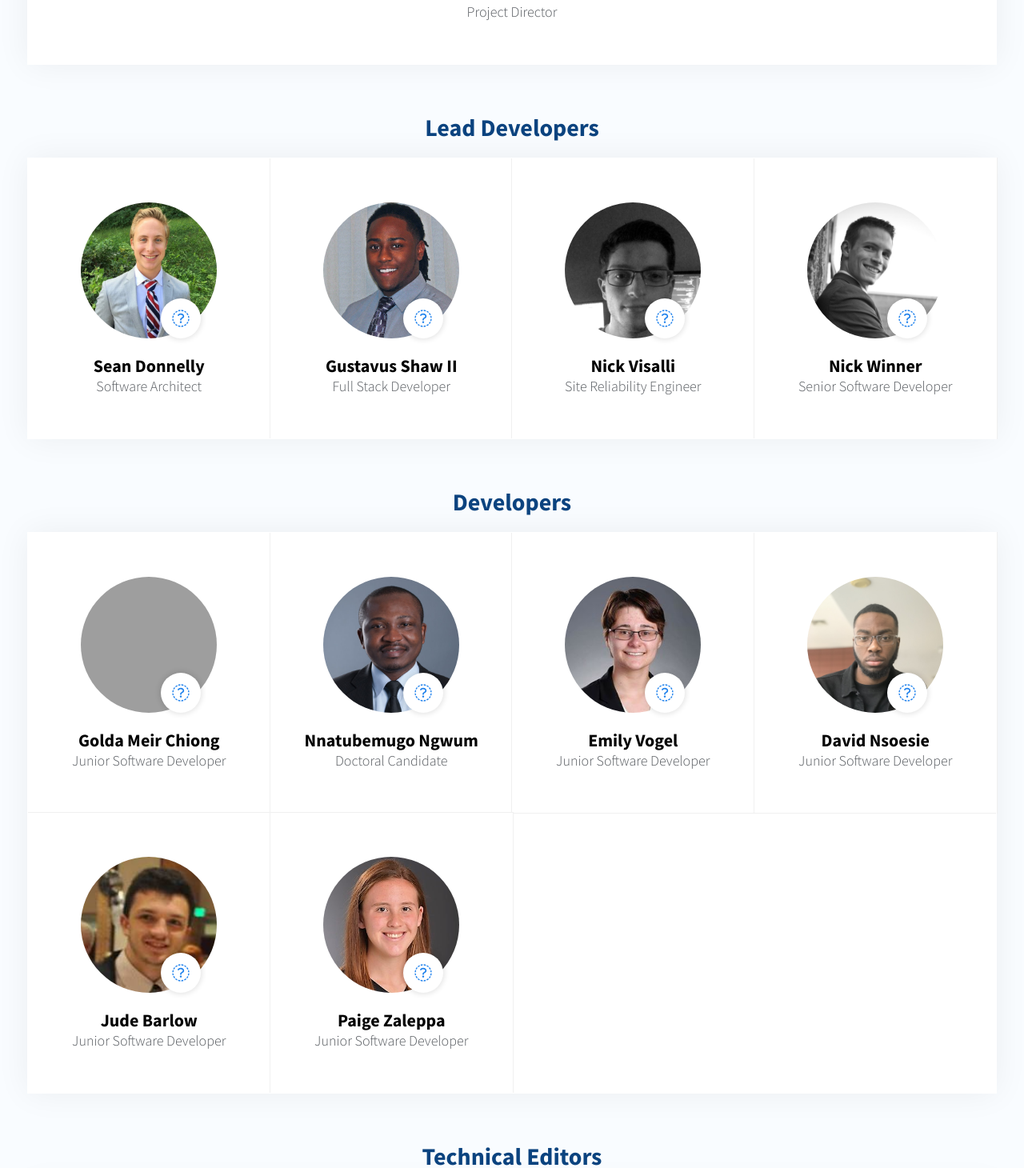
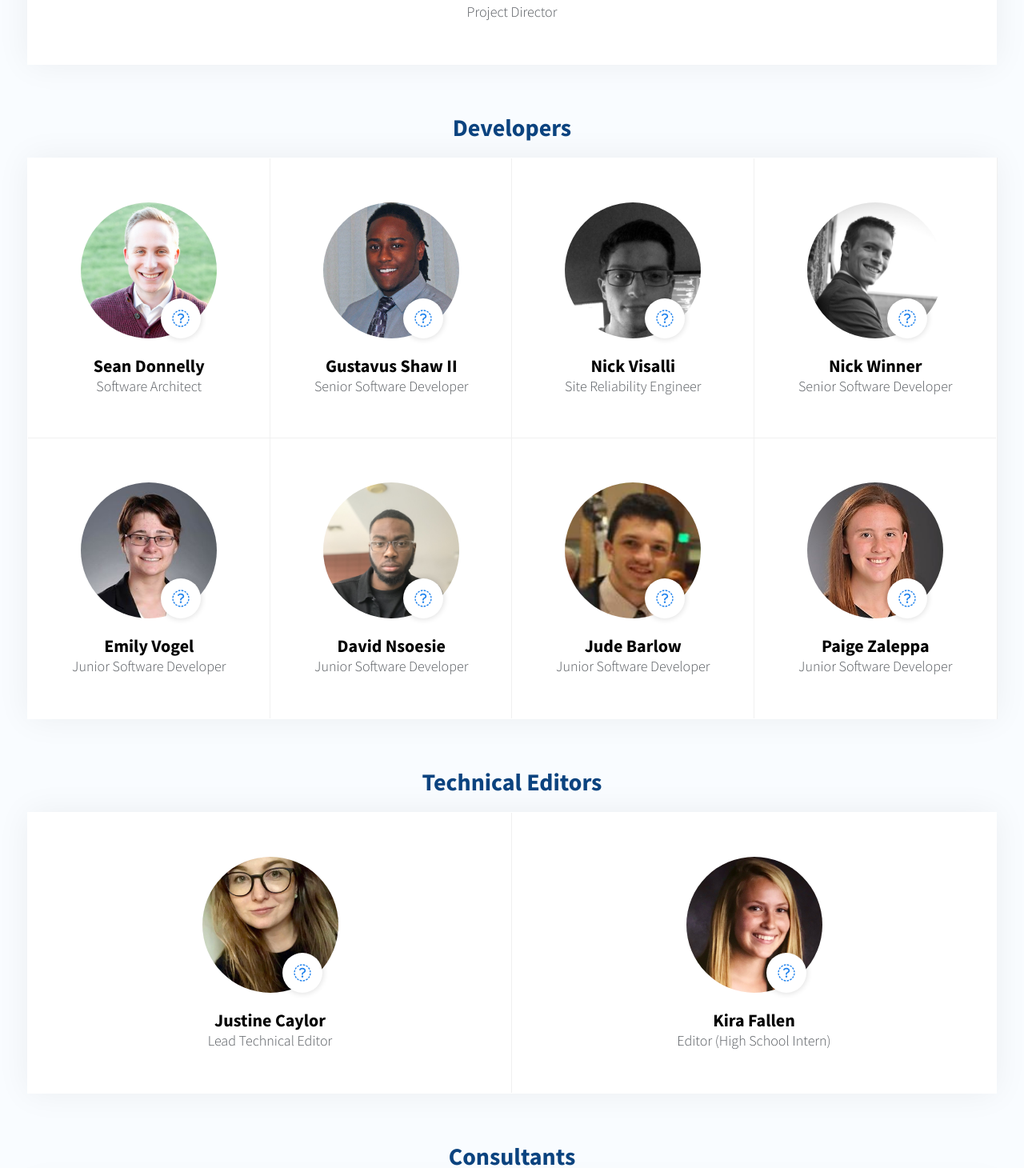
Before and after one commit to Cyber4All/CLARK-Team, an Angular app: page / in a window 1280 px wide. Shown: the part 890-2350 px from the top of the page at 80% size. Built offline with nearby package versions, Linux system fonts and the light colour scheme; grey boxes are pictures that could not be loaded.

Commit message:
Rearrange sections

```diff
--- a/src/app/app.component.html
+++ b/src/app/app.component.html
@@ -22,23 +22,11 @@
     </div>
     <div class="section-inner">
       <div class="medium-text">
-        Lead Developers
+        Developers
       </div>
       <div class="team-grid">
         <ng-container *ngFor="let t of team; let i = index">
           <div *ngIf="t.group == 2" class="team-member" (click)="showModal(t)" [ngStyle]="{'animationDelay': 0.2 +  (0.2 * (i - 1)) + 's'}">
-            <ng-container [ngTemplateOutlet]="teamMember" [ngTemplateOutletContext]="{'team': t}"></ng-container>
-          </div>
-        </ng-container>
-      </div>
-    </div>
-    <div class="section-inner">
-      <div class="medium-text">
-        Developers
-      </div>
-      <div class="team-grid">
-        <ng-container *ngFor="let t of team; let i = index">
-          <div *ngIf="t.group == 3" class="team-member" (click)="showModal(t)" [ngStyle]="{'animationDelay': 0.2 +  (0.2 * (i - 1)) + 's'}">
             <ng-container [ngTemplateOutlet]="teamMember" [ngTemplateOutletContext]="{'team': t}"></ng-container>
           </div>
         </ng-container>
--- a/src/assets/store.json
+++ b/src/assets/store.json
@@ -11,12 +11,12 @@
             "name": "Sean|Donnelly",
             "position": "Software Architect",
             "bio": "Sean is currently pursuing a M.S. in Computer Science from Towson University. Prior to joining the CLARK team in 2017, he worked as Co-founder and CTO of Striations Fitness Co. He has a passion for software architecture, and the way in which good architecture can sculpt a corporate culture.",
-            "image": "seannelly.png",
+            "image": "sean.jpg",
             "group": 2
         },
         {
             "name": "Gustavus|Shaw II",
-            "position": "Full Stack Developer",
+            "position": "Senior Software Developer",
             "bio": "Gus is an ambitious and experienced Software Developer with a demonstrated history working with startups and within the education industry. He is skilled in full stack development and software engineering and is a full time student pursuing a Bachelor’s Degree in Computer Science from Towson University.",
             "image": "gusshaw.jpg",
             "group": 2
@@ -47,42 +47,42 @@
             "position": "Junior Software Developer",
             "bio": "Golda Meir is finishing up her last year at Towson University for computer science with a specialization in cybersecurity, and she is expected to graduate in May of 2019. She has interned at NIST focusing on research in computational reproducibility. She adores front-end development and is always thrilled to travel, work out, and sing.",
             "image": "goldameirchiong.jpg",
-            "group": 3
+            "group": 6
         },
         {
             "name": "Nnatubemugo|Ngwum",
             "position": "Doctoral Candidate",
             "bio": "Nnatubemugo is currently a doctoral candidate whose role focuses on security policy and quality metrics of CLARK. He has experience in academia and industry, and he holds a master’s degree in Advanced Computer Science specializing in Computer Security from the University of Manchester, United Kingdom.",
             "image": "ugo.jpg",
-            "group": 3
+            "group": 5
         },
         {
             "name": "Emily|Vogel",
             "position": "Junior Software Developer",
             "bio": "Emily is an Undergraduate Student at Towson University, majoring in Computer Science with a track in Software Engineering.  She works in many areas of the team, including Front and Back-End work, as well as a teaching assistant in an introductory computer science course.  Emily has been coding since her first computer science class at Arundel High School and has excelled since then in her academics.  She loves the challenge computer science has to offer in addition to the creativity needed to create and build applications.",
             "image": "emilyvogel.jpg",
-            "group": 3
+            "group": 2
         },
         {
             "name":"David|Nsoesie",
             "position":"Junior Software Developer",
             "bio":"David is a sophomore at Towson University, majoring in Computer science with a track in Software Engineering. He's a Cisco certified technician with a background in IT and a passion for software development. When he isn't coding, he spends his free time drawing, designing, or writing as a creative outlet when he isn't with family or friends. ",
             "image":"DavidNsoesie.jpeg",
-            "group": 3
+            "group": 2
         },
         {
             "name": "Jude|Barlow",
             "position":"Junior Software Developer",
             "bio": "Jude is a senior at Towson University finishing up his B.S. in Computer Science. He plans on pursuing his M.S. in Computer Science with a track in Software Engineering right after. Jude is committed to learning more about software development as a whole, striving to be future full-stack developer. Some of his hobbies outside of coding include playing soccer and hockey.",
             "image": "judebarlow.jpg",
-            "group": 3
+            "group": 2
         },
         {
             "name": "Paige|Zaleppa",
             "position": "Junior Software Developer",
             "bio": "Paige is a junior at Towson University majoring in Information Systems with e-Government and is expected to graduate in December 2019. She has a background in IT and is committed to learning more about software development. When she is not studying or working, she enjoys running, reading, and cooking.",
             "image": "paigezaleppa.jpg",
-            "group": 3
+            "group": 2
         },
         {
             "name":"Justine|Caylor",
```
Also changed, not shown: src/assets/images/team/sean.jpg (added), 1 other file (tests, documents, lock files or other folders).
